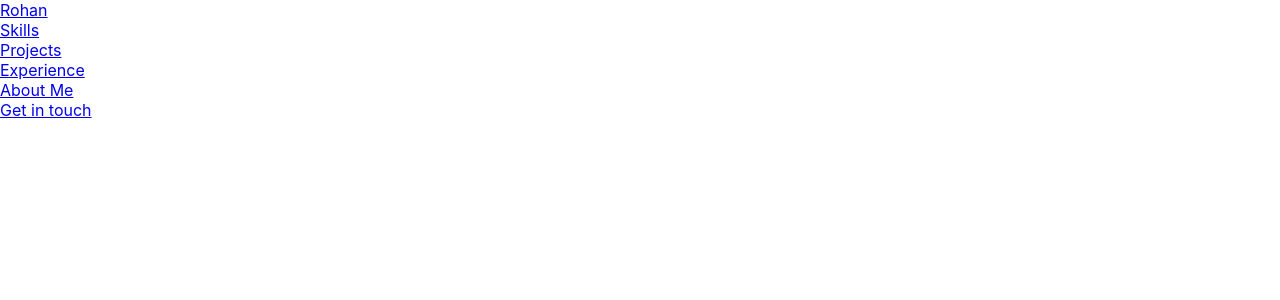
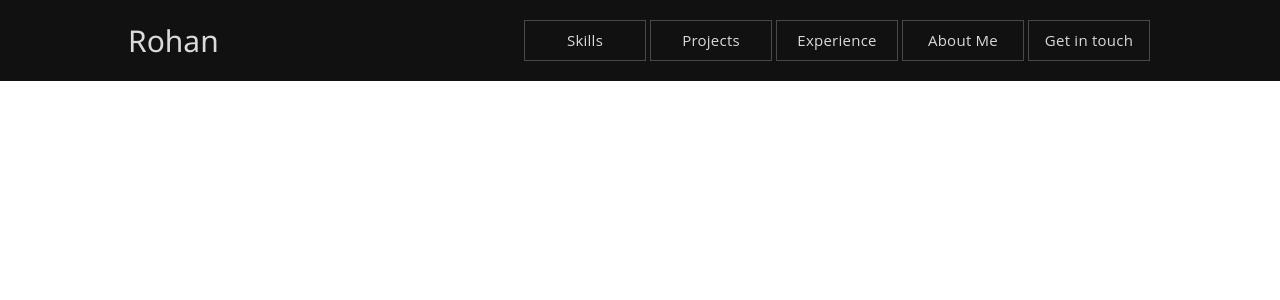
Before and after one commit to RohanBera/RohanBera.github.io, a React (Create React App) app: page / in a window 1280 px wide. Shown: the top 300 px of the page. Built offline with nearby package versions, Linux system fonts and the light colour scheme.

Commit message:
nav bar done. (add Hero font later)

```diff
--- a/src/App.js
+++ b/src/App.js
@@ -17,7 +17,7 @@ function Main() {
 function App() {
   return (
     <div>
-      <header className="header">
+      <header className="nav-bar">
         <Navbar />
       </header>
       <main className="main">
--- a/src/components/navbarComponents/Navbar.js
+++ b/src/components/navbarComponents/Navbar.js
@@ -4,8 +4,8 @@ import { navItems } from './navItems.js'
 
 const NavItem = ({ text, linkTo, className }) => {
     return (
-        <div className={`nav-link ${className}`}>
-            <a href={linkTo} exact activeClassName='active'>{text}</a>
+        <div className={`nav-link`}>
+            <a href={linkTo} className={className}>{text}</a>
         </div>
     )
 }
@@ -13,6 +13,11 @@ const NavItem = ({ text, linkTo, className }) => {
 export default function Navbar() {
     return (
         <React.Fragment>
+            <div className='hero'>
+                <a href='/'>Rohan</a>
+            </div>
+
+            <div className='nav-links'>
                 {navItems.map((item, index) => {
                     return <NavItem
                         key={index}
@@ -21,6 +26,7 @@ export default function Navbar() {
                         className={item.className}
                     />
                 })}
+            </div>
         </React.Fragment>
     )
 }
--- a/src/components/navbarComponents/navItems.js
+++ b/src/components/navbarComponents/navItems.js
@@ -2,33 +2,28 @@
 
 export const navItems = [
     {
-        text: "Rohan",
-        className: 'home',
-        linkTo: '/',
-    },
-    {
         text: "Skills",
-        className: 'skills',
+        className: 'rand-color-1',
         linkTo: '#skills',
     },
     {
         text: "Projects",
-        className: 'projects',
+        className: 'rand-color-2',
         linkTo: '/projects',
     },
     {
         text: "Experience",
-        className: 'experience',
+        className: 'rand-color-3',
         linkTo: '#experience',
     },
     {
         text: "About Me",
-        className: 'about',
+        className: 'rand-color-4',
         linkTo: '#about',
     },
     {
         text: "Get in touch",
-        className: 'contact',
+        className: 'rand-color-5',
         linkTo: '#contact',
     },
 ]
--- a/src/index.css
+++ b/src/index.css
@@ -1,13 +1,80 @@
-body {
+* {
+  box-sizing: border-box;
+  outline: none;
   margin: 0;
-  font-family: -apple-system, BlinkMacSystemFont, 'Segoe UI', 'Roboto', 'Oxygen',
-    'Ubuntu', 'Cantarell', 'Fira Sans', 'Droid Sans', 'Helvetica Neue',
-    sans-serif;
-  -webkit-font-smoothing: antialiased;
-  -moz-osx-font-smoothing: grayscale;
 }
 
-code {
-  font-family: source-code-pro, Menlo, Monaco, Consolas, 'Courier New',
-    monospace;
+/* NAVBAR  */
+
+.nav-bar {
+  display: flex;
+  flex-direction: row;
+  padding: 20px 10%;
+  justify-content: space-between;
+  background-color: #111111;
 }
+
+.hero a {
+  font-size: 30px;
+  font-family: "Segoe UI", Tahoma, Geneva, Verdana, sans-serif;
+  margin: auto;
+  text-decoration: none;
+  color: #dadada;
+}
+
+.nav-links {
+  display: flex;
+  flex-direction: row;
+  justify-content: flex-end;
+}
+
+.nav-link {
+  border: 0.5px solid #494949;
+  margin: 0px 2px;
+
+  transition-duration: 300ms;
+}
+
+.nav-link:hover {
+  border-color: #dadada;
+
+  transition-duration: 300ms;
+}
+
+.nav-link a {
+  display: flex;
+  justify-content: center;
+  width: 120px;
+  padding: 9px 0;
+  background: transparent;
+
+  font-size: 15px;
+  font-family: "Open Sans", sans-serif;
+  letter-spacing: 0.25px;
+  text-decoration: none;
+  color: #dadada;
+}
+
+.nav-link a:hover {
+  transition-duration: 400ms;
+}
+
+.rand-color-1:hover {
+  color: #55dd48;
+}
+
+.rand-color-2:hover {
+  color: #e67bd7;
+}
+
+.rand-color-3:hover {
+  color: #aac1f3;
+}
+
+.rand-color-4:hover {
+  color: #42cec9;
+}
+
+.rand-color-5:hover {
+  color: #f4a72c;
+}
```
Lines whose indentation alone changed are shown as unchanged.
